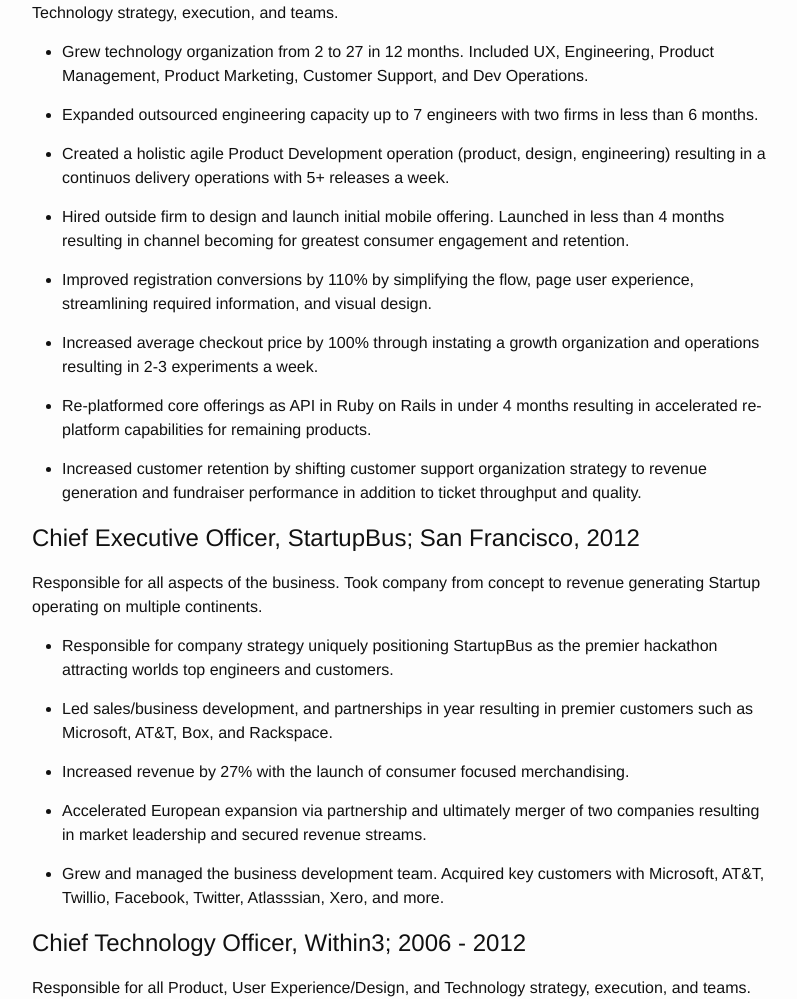
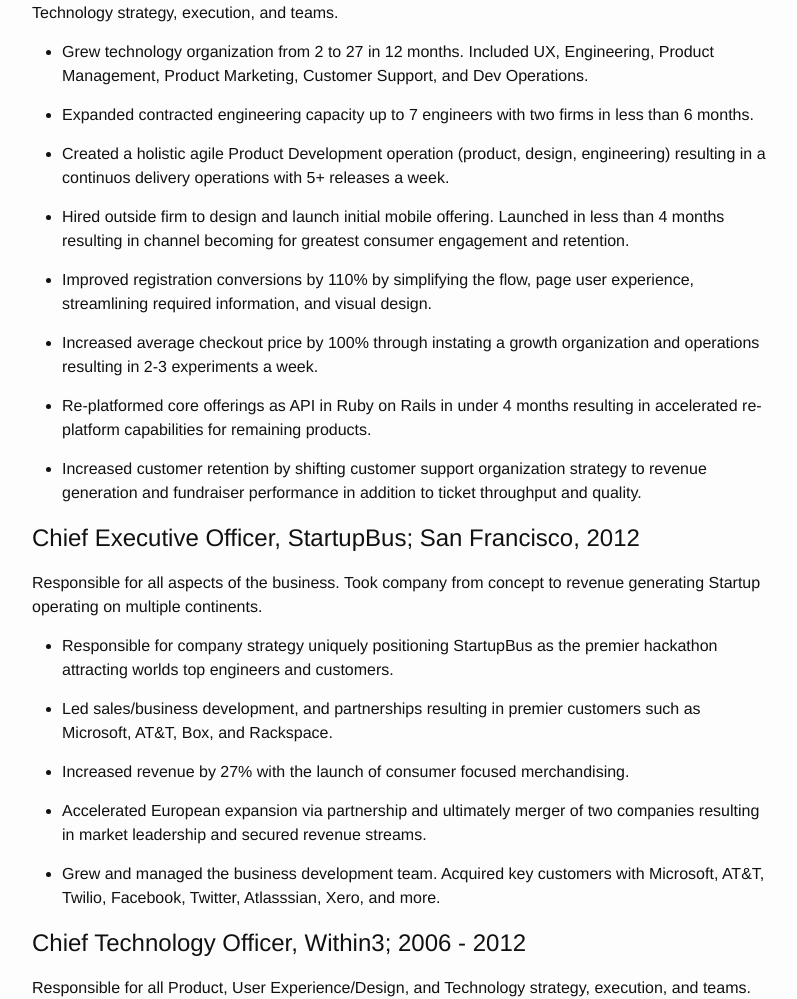
Before and after one commit to AnthonyBroadCrawford/anthonybroadcrawford.github.io, a Jekyll site: the page built from cv.md, in a window 1280 px wide and 1400 px high, scrolled down 804 px. Shown: the part 154-1153 px from the top of the window, without its empty margins (238-1035 px from the left). Built offline with Jekyll 4.4.1, drawn with Linux system fonts in a browser that asks for light colours.

Commit message:
I forget what I tweaked

```diff
--- a/cv.md
+++ b/cv.md
@@ -31,7 +31,7 @@ Responsible for all Product, User Experience/Design, Marketing, Customer Support
 
 - Grew technology organization from 2 to 27 in 12 months.  Included UX, Engineering, Product Management, Product Marketing, Customer Support, and Dev Operations.
 
-- Expanded outsourced engineering capacity up to 7 engineers with two firms in less than 6 months.
+- Expanded contracted engineering capacity up to 7 engineers with two firms in less than 6 months.
 
 - Created a holistic agile Product Development operation (product, design, engineering) resulting in a continuos delivery operations with 5+ releases a week.
 
@@ -50,13 +50,13 @@ Responsible for all aspects of the business.  Took company from concept to reven
 
 - Responsible for company strategy uniquely positioning StartupBus as the premier hackathon attracting worlds top engineers and customers.
 
-- Led sales/business development, and partnerships in year resulting in premier customers such as Microsoft, AT&T, Box, and Rackspace.
+- Led sales/business development, and partnerships resulting in premier customers such as Microsoft, AT&T, Box, and Rackspace.
 
 - Increased revenue by 27% with the launch of consumer focused merchandising.
 
 - Accelerated European expansion via partnership and ultimately merger of two companies resulting in market leadership and secured revenue streams.
 
-- Grew and managed the business development team. Acquired key customers with Microsoft, AT&T, Twillio, Facebook, Twitter, Atlasssian, Xero, and more.
+- Grew and managed the business development team. Acquired key customers with Microsoft, AT&T, Twilio, Facebook, Twitter, Atlasssian, Xero, and more.
 
 # Chief Technology Officer, Within3;  2006 - 2012
 Responsible for all Product, User Experience/Design, and Technology strategy, execution, and teams.
```
